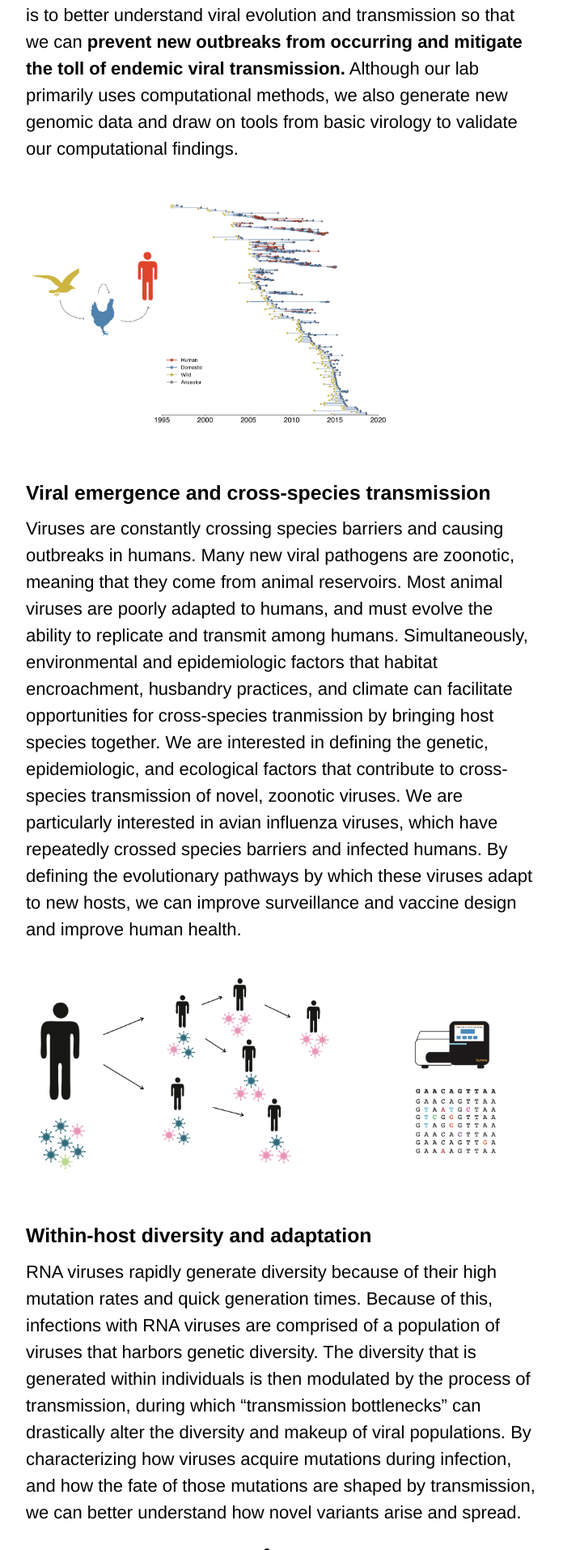
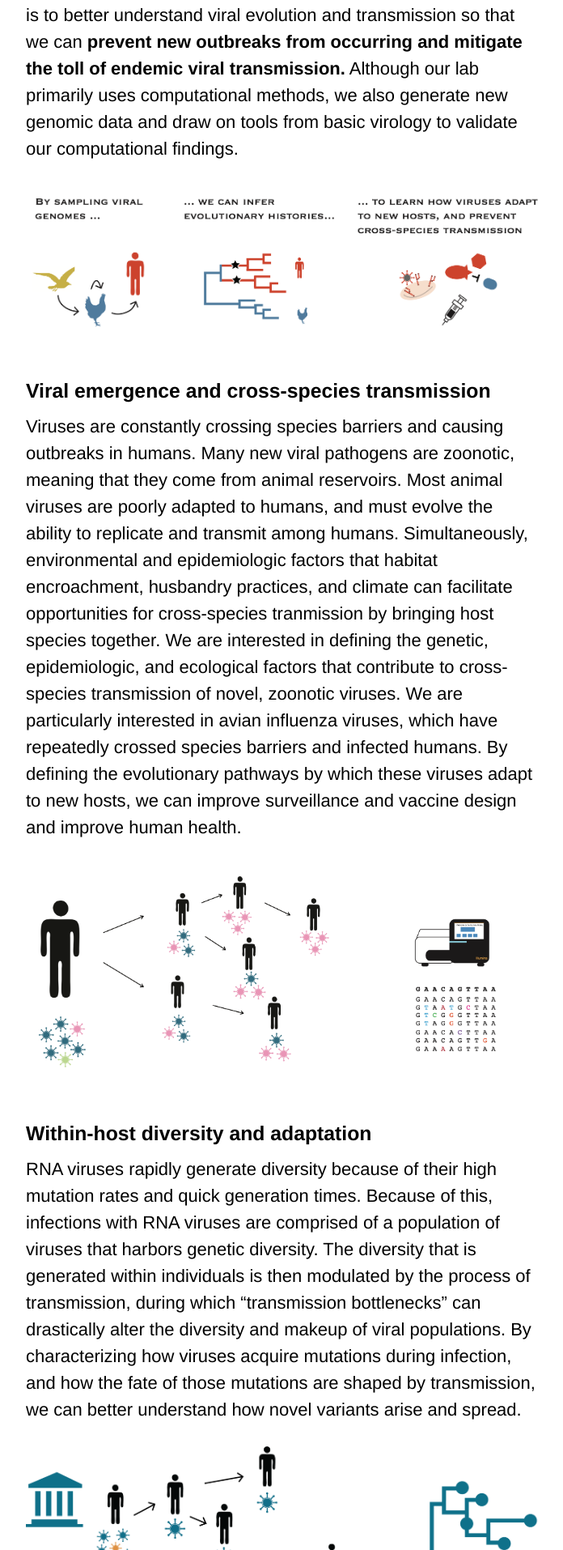
Before and after one commit to lmoncla/monclalab, a Jekyll site: the page built from _pages/research.md, in a window 1280 px wide. Shown: the part 362-2276 px from the top of the page at 81% size, without its empty margins (290-986 px from the left). Built offline with Jekyll 4.4.1, drawn with Linux system fonts in a browser that asks for light colours; cached includes are drawn as plain includes; a script that is not in the unit is left out; comment, search, counter and statistics services are not loaded.

Commit message:
Update research.md

```diff
--- a/_pages/research.md
+++ b/_pages/research.md
@@ -5,7 +5,7 @@ permalink: /research/
 In the Moncla lab, we are interested in how viruses __emerge__ in human populations, and __transmit__ between them. We draw on tools from phylodynamics, virology, and population genetics to understand how viruses evolve within individuals, between populations, and across continents. The ultimate goal of our work is to better understand viral evolution and transmission so that we can __prevent new outbreaks from occurring and mitigate the toll of endemic viral transmission.__ Although our lab primarily uses computational methods, we also generate new genomic data and draw on tools from basic virology to validate our computational findings.
 
 <left>
-<img src="/monclalab/assets/images/exploded-tree-with-schematic.png" width="70%">
+<img src="/monclalab/assets/images/overview.png" width="100%">
 </left>
 
 ### Viral emergence and cross-species transmission
```
